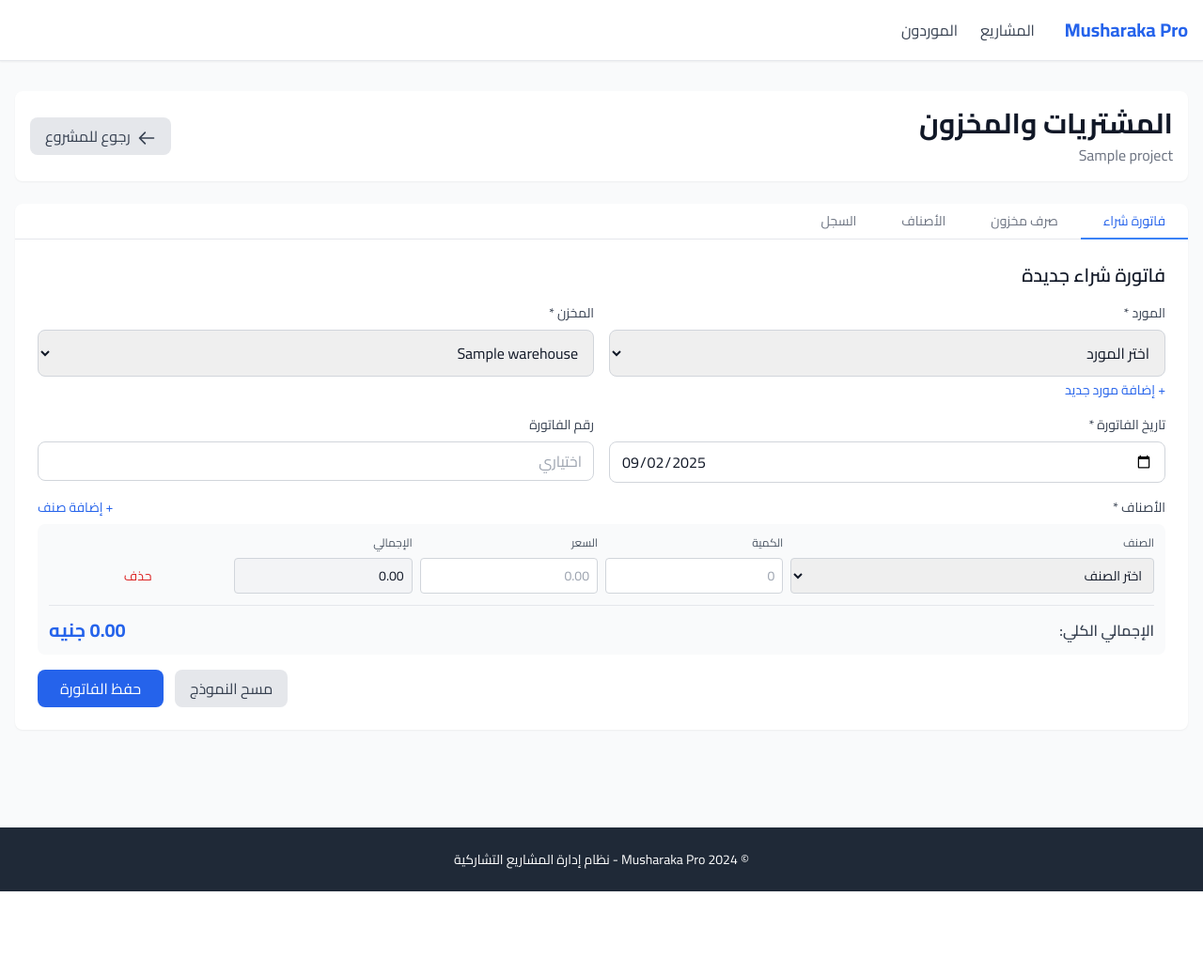
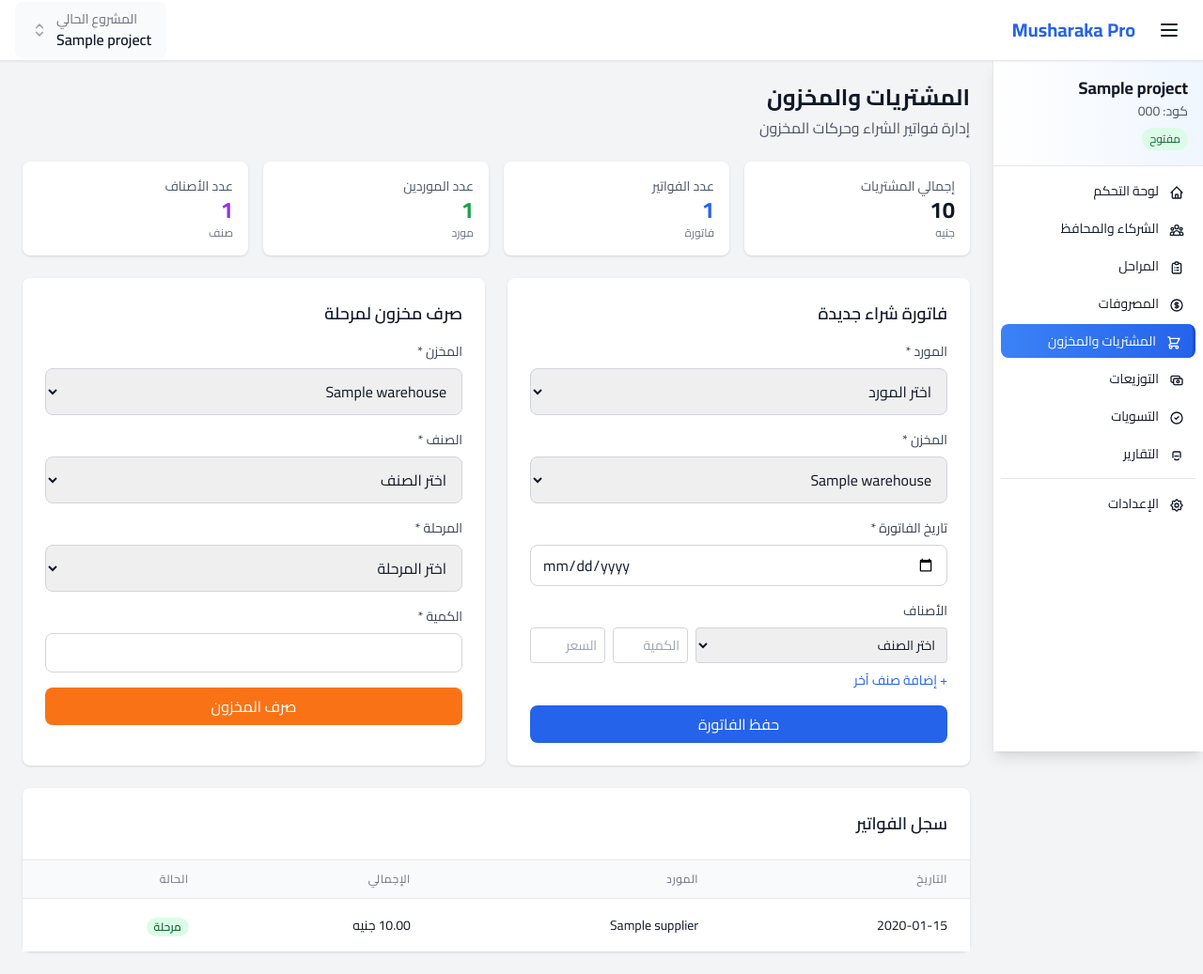
Before and after one commit to Mohagag609/The-end, a Flask app: page /project/1/purchases in a window 1280 px wide. Shown: the whole page at 94% size. Before the commit the page ends 949 px from the top, so only its background shows below. Run offline with Flask 3, Linux system fonts and the light colour scheme; tables that the repository leaves empty hold one stand-in row (values such as "Sample post"); some libraries are stand-ins or nearby versions.

Commit message:
Refactor purchases and settlements pages with improved UI and project navigation
Co-authored-by: mohagag609 <mohagag609@gmail.com>

```diff
--- a/app.py
+++ b/app.py
@@ -422,19 +422,20 @@ def new_supplier():
 def purchases(project_id):
     """قائمة المشتريات"""
     project = Project.query.get_or_404(project_id)
-    invoices = PurchaseInvoice.query.filter_by(project_id=project_id).all()
+    invoices = PurchaseInvoice.query.filter_by(project_id=project_id).order_by(PurchaseInvoice.invoice_date.desc()).all()
     suppliers = Supplier.query.all()
     items = Item.query.all()
     warehouses = Warehouse.query.filter_by(project_id=project_id).all()
+    all_projects = Project.query.all()
 
-    from datetime import date as date_type
-    return render_template('purchases_improved.html',
-                         project=project,
+    return render_template('purchases_page.html',
+                         current_project=project,
+                         all_projects=all_projects,
                          invoices=invoices,
                          suppliers=suppliers,
                          items=items,
                          warehouses=warehouses,
-                         date=date_type)
+                         active_page='purchases')
 
 @app.route('/project/<int:project_id>/purchase/new', methods=['POST'])
 def new_purchase(project_id):
@@ -550,8 +551,13 @@ def settlements(project_id):
     """قائمة التسويات"""
     project = Project.query.get_or_404(project_id)
     batches = PartnerSettleBatch.query.filter_by(project_id=project_id).order_by(PartnerSettleBatch.cutoff_date.desc()).all()
+    all_projects = Project.query.all()
 
-    return render_template('settlements.html', project=project, batches=batches)
+    return render_template('settlements_page.html',
+                         current_project=project,
+                         all_projects=all_projects,
+                         batches=batches,
+                         active_page='settlements')
 
 @app.route('/project/<int:project_id>/settlement/new', methods=['GET', 'POST'])
 def new_settlement(project_id):
@@ -673,20 +679,29 @@ def new_settlement(project_id):
         flash('تم إنشاء التسوية بنجاح', 'success')
         return redirect(url_for('settlement_preview', project_id=project_id, batch_id=batch.id))
 
-    return render_template('settlement_new.html', project=project)
+    all_projects = Project.query.all()
+    return render_template('settlement_new.html',
+                         current_project=project,
+                         all_projects=all_projects,
+                         active_page='settlements')
 
 @app.route('/project/<int:project_id>/settlement/<int:batch_id>/preview')
 def settlement_preview(project_id, batch_id):
     """معاينة التسوية"""
+    project = Project.query.get_or_404(project_id)
     batch = PartnerSettleBatch.query.get_or_404(batch_id)
     lines = PartnerSettleLine.query.filter_by(batch_id=batch_id).all()
     claims = PartnerClaim.query.filter_by(batch_id=batch_id).all()
+    all_projects = Project.query.all()
 
     return render_template('settlement_preview.html',
+                         current_project=project,
+                         all_projects=all_projects,
                          project_id=project_id,
                          batch=batch,
                          lines=lines,
-                         claims=claims)
+                         claims=claims,
+                         active_page='settlements')
 
 @app.route('/project/<int:project_id>/settlement/<int:batch_id>/post', methods=['POST'])
 def settlement_post(project_id, batch_id):
--- a/templates/layout.html
+++ b/templates/layout.html
@@ -38,13 +38,20 @@
         }
 
         .sidebar-link:hover {
-            padding-right: 1.5rem;
+            padding-right: 1.25rem;
+            background-color: #f3f4f6;
         }
 
         .sidebar-link.active {
             background: linear-gradient(90deg, #3B82F6 0%, #2563EB 100%);
             color: white;
-            border-right: 4px solid #1D4ED8;
+            border-right: 3px solid #1D4ED8;
+        }
+
+        /* RTL specific adjustments */
+        [dir="rtl"] .sidebar-link.active {
+            border-right: 3px solid #1D4ED8;
+            border-left: none;
         }
 
         .toast {
@@ -233,8 +240,8 @@
     </aside>
 
     <!-- Main Content -->
-    <main :class="sidebarOpen ? 'ml-56' : 'ml-0'" class="pt-16 min-h-screen transition-all duration-300">
-        <div class="p-4 lg:p-6">
+    <main :class="sidebarOpen ? 'mr-56' : 'mr-0'" class="pt-16 min-h-screen transition-all duration-300">
+        <div class="p-4 lg:p-6 max-w-7xl mx-auto">
             {% block content %}{% endblock %}
         </div>
     </main>
--- /dev/null
+++ b/templates/purchases_page.html
@@ -0,0 +1,210 @@
+{% extends "layout.html" %}
+
+{% block title %}المشتريات والمخزون - {{ current_project.name }}{% endblock %}
+
+{% block content %}
+<div class="mb-6">
+    <h1 class="text-2xl font-bold text-gray-900">المشتريات والمخزون</h1>
+    <p class="text-gray-600 mt-1">إدارة فواتير الشراء وحركات المخزون</p>
+</div>
+
+<!-- Statistics Cards -->
+<div class="grid grid-cols-1 md:grid-cols-4 gap-4 mb-6">
+    <div class="bg-white rounded-lg shadow p-4">
+        <p class="text-sm text-gray-600">إجمالي المشتريات</p>
+        <p class="text-2xl font-bold text-gray-900">
+            {{ "{:,.0f}".format(invoices|sum(attribute='total')) }}
+        </p>
+        <p class="text-xs text-gray-500">جنيه</p>
+    </div>
+    <div class="bg-white rounded-lg shadow p-4">
+        <p class="text-sm text-gray-600">عدد الفواتير</p>
+        <p class="text-2xl font-bold text-blue-600">{{ invoices|length }}</p>
+        <p class="text-xs text-gray-500">فاتورة</p>
+    </div>
+    <div class="bg-white rounded-lg shadow p-4">
+        <p class="text-sm text-gray-600">عدد الموردين</p>
+        <p class="text-2xl font-bold text-green-600">{{ suppliers|length }}</p>
+        <p class="text-xs text-gray-500">مورد</p>
+    </div>
+    <div class="bg-white rounded-lg shadow p-4">
+        <p class="text-sm text-gray-600">عدد الأصناف</p>
+        <p class="text-2xl font-bold text-purple-600">{{ items|length }}</p>
+        <p class="text-xs text-gray-500">صنف</p>
+    </div>
+</div>
+
+<div class="grid grid-cols-1 lg:grid-cols-2 gap-6 mb-6">
+    <!-- Purchase Invoice Form -->
+    <div class="bg-white rounded-lg shadow p-6">
+        <h2 class="text-lg font-semibold text-gray-900 mb-4">فاتورة شراء جديدة</h2>
+        <form action="/project/{{ current_project.id }}/purchase/new" method="POST" id="purchaseForm">
+            <div class="space-y-4">
+                <div>
+                    <label class="block text-sm font-medium text-gray-700 mb-2">المورد *</label>
+                    <select name="supplier_id" required class="w-full px-3 py-2 border border-gray-300 rounded-lg focus:outline-none focus:ring-2 focus:ring-blue-500">
+                        <option value="">اختر المورد</option>
+                        {% for supplier in suppliers %}
+                        <option value="{{ supplier.id }}">{{ supplier.name }}</option>
+                        {% endfor %}
+                    </select>
+                </div>
+
+                <div>
+                    <label class="block text-sm font-medium text-gray-700 mb-2">المخزن *</label>
+                    <select name="warehouse_id" required class="w-full px-3 py-2 border border-gray-300 rounded-lg focus:outline-none focus:ring-2 focus:ring-blue-500">
+                        {% for warehouse in warehouses %}
+                        <option value="{{ warehouse.id }}">{{ warehouse.name }}</option>
+                        {% endfor %}
+                    </select>
+                </div>
+
+                <div>
+                    <label class="block text-sm font-medium text-gray-700 mb-2">تاريخ الفاتورة *</label>
+                    <input type="date" name="invoice_date" required
+                           class="w-full px-3 py-2 border border-gray-300 rounded-lg focus:outline-none focus:ring-2 focus:ring-blue-500">
+                </div>
+
+                <div>
+                    <label class="block text-sm font-medium text-gray-700 mb-2">الأصناف</label>
+                    <div id="itemsContainer" class="space-y-2">
+                        <div class="item-row flex gap-2">
+                            <select name="item_id[]" class="flex-1 px-2 py-1 border border-gray-300 rounded text-sm">
+                                <option value="">اختر الصنف</option>
+                                {% for item in items %}
+                                <option value="{{ item.id }}">{{ item.name }}</option>
+                                {% endfor %}
+                            </select>
+                            <input type="number" name="qty[]" step="0.001" placeholder="الكمية"
+                                   class="w-20 px-2 py-1 border border-gray-300 rounded text-sm">
+                            <input type="number" name="cost[]" step="0.01" placeholder="السعر"
+                                   class="w-20 px-2 py-1 border border-gray-300 rounded text-sm">
+                        </div>
+                    </div>
+                    <button type="button" onclick="addItemRow()" class="mt-2 text-blue-600 hover:text-blue-800 text-sm">
+                        + إضافة صنف آخر
+                    </button>
+                </div>
+
+                <button type="submit" class="w-full bg-blue-600 text-white py-2 rounded-lg hover:bg-blue-700 transition">
+                    حفظ الفاتورة
+                </button>
+            </div>
+        </form>
+    </div>
+
+    <!-- Stock Issue Form -->
+    <div class="bg-white rounded-lg shadow p-6">
+        <h2 class="text-lg font-semibold text-gray-900 mb-4">صرف مخزون لمرحلة</h2>
+        <form action="/project/{{ current_project.id }}/stock/issue" method="POST">
+            <div class="space-y-4">
+                <div>
+                    <label class="block text-sm font-medium text-gray-700 mb-2">المخزن *</label>
+                    <select name="warehouse_id" required class="w-full px-3 py-2 border border-gray-300 rounded-lg focus:outline-none focus:ring-2 focus:ring-blue-500">
+                        {% for warehouse in warehouses %}
+                        <option value="{{ warehouse.id }}">{{ warehouse.name }}</option>
+                        {% endfor %}
+                    </select>
+                </div>
+
+                <div>
+                    <label class="block text-sm font-medium text-gray-700 mb-2">الصنف *</label>
+                    <select name="item_id" required class="w-full px-3 py-2 border border-gray-300 rounded-lg focus:outline-none focus:ring-2 focus:ring-blue-500">
+                        <option value="">اختر الصنف</option>
+                        {% for item in items %}
+                        <option value="{{ item.id }}">{{ item.name }} - {{ item.std_cost }} جنيه</option>
+                        {% endfor %}
+                    </select>
+                </div>
+
+                <div>
+                    <label class="block text-sm font-medium text-gray-700 mb-2">المرحلة *</label>
+                    <select name="stage_id" required class="w-full px-3 py-2 border border-gray-300 rounded-lg focus:outline-none focus:ring-2 focus:ring-blue-500">
+                        <option value="">اختر المرحلة</option>
+                        {% for stage in current_project.stages %}
+                        <option value="{{ stage.id }}">{{ stage.name }}</option>
+                        {% endfor %}
+                    </select>
+                </div>
+
+                <div>
+                    <label class="block text-sm font-medium text-gray-700 mb-2">الكمية *</label>
+                    <input type="number" name="qty" step="0.001" min="0" required
+                           class="w-full px-3 py-2 border border-gray-300 rounded-lg focus:outline-none focus:ring-2 focus:ring-blue-500">
+                </div>
+
+                <button type="submit" class="w-full bg-orange-500 text-white py-2 rounded-lg hover:bg-orange-600 transition">
+                    صرف المخزون
+                </button>
+            </div>
+        </form>
+    </div>
+</div>
+
+<!-- Invoices Table -->
+<div class="bg-white rounded-lg shadow">
+    <div class="p-6 border-b">
+        <h2 class="text-lg font-semibold text-gray-900">سجل الفواتير</h2>
+    </div>
+    <div class="overflow-x-auto">
+        <table class="min-w-full divide-y divide-gray-200">
+            <thead class="bg-gray-50">
+                <tr>
+                    <th class="px-6 py-3 text-right text-xs font-medium text-gray-500 uppercase tracking-wider">التاريخ</th>
+                    <th class="px-6 py-3 text-right text-xs font-medium text-gray-500 uppercase tracking-wider">المورد</th>
+                    <th class="px-6 py-3 text-right text-xs font-medium text-gray-500 uppercase tracking-wider">الإجمالي</th>
+                    <th class="px-6 py-3 text-right text-xs font-medium text-gray-500 uppercase tracking-wider">الحالة</th>
+                </tr>
+            </thead>
+            <tbody class="bg-white divide-y divide-gray-200">
+                {% for invoice in invoices %}
+                <tr class="hover:bg-gray-50">
+                    <td class="px-6 py-4 whitespace-nowrap text-sm text-gray-900">{{ invoice.invoice_date }}</td>
+                    <td class="px-6 py-4 whitespace-nowrap text-sm font-medium text-gray-900">{{ invoice.supplier.name }}</td>
+                    <td class="px-6 py-4 whitespace-nowrap text-sm text-gray-900">{{ "{:,.2f}".format(invoice.total) }} جنيه</td>
+                    <td class="px-6 py-4 whitespace-nowrap">
+                        <span class="px-2 inline-flex text-xs leading-5 font-semibold rounded-full bg-green-100 text-green-800">
+                            مرحلة
+                        </span>
+                    </td>
+                </tr>
+                {% endfor %}
+            </tbody>
+        </table>
+
+        {% if not invoices %}
+        <div class="text-center py-12">
+            <svg class="mx-auto h-12 w-12 text-gray-400 mb-4" fill="none" stroke="currentColor" viewBox="0 0 24 24">
+                <path stroke-linecap="round" stroke-linejoin="round" stroke-width="2" d="M9 12h6m-6 4h6m2 5H7a2 2 0 01-2-2V5a2 2 0 012-2h5.586a1 1 0 01.707.293l5.414 5.414a1 1 0 01.293.707V19a2 2 0 01-2 2z"></path>
+            </svg>
+            <h3 class="text-lg font-medium text-gray-900 mb-2">لا توجد فواتير</h3>
+            <p class="text-gray-500">لم يتم تسجيل أي فواتير شراء بعد</p>
+        </div>
+        {% endif %}
+    </div>
+</div>
+
+<script>
+function addItemRow() {
+    const container = document.getElementById('itemsContainer');
+    const newRow = document.createElement('div');
+    newRow.className = 'item-row flex gap-2';
+    newRow.innerHTML = `
+        <select name="item_id[]" class="flex-1 px-2 py-1 border border-gray-300 rounded text-sm">
+            <option value="">اختر الصنف</option>
+            {% for item in items %}
+            <option value="{{ item.id }}">{{ item.name }}</option>
+            {% endfor %}
+        </select>
+        <input type="number" name="qty[]" step="0.001" placeholder="الكمية"
+               class="w-20 px-2 py-1 border border-gray-300 rounded text-sm">
+        <input type="number" name="cost[]" step="0.01" placeholder="السعر"
+               class="w-20 px-2 py-1 border border-gray-300 rounded text-sm">
+        <button type="button" onclick="this.parentElement.remove()" class="text-red-600 hover:text-red-800 text-sm">
+            حذف
+        </button>
+    `;
+    container.appendChild(newRow);
+}
+</script>
+{% endblock %}
--- a/templates/settlement_preview.html
+++ b/templates/settlement_preview.html
@@ -1,6 +1,6 @@
-{% extends "base.html" %}
+{% extends "layout.html" %}
 
-{% block title %}معاينة التسوية - {{ batch.project.name }}{% endblock %}
+{% block title %}معاينة التسوية - {{ current_project.name }}{% endblock %}
 
 {% block content %}
 <div class="mb-6">
```
Also changed, not shown: templates/settlement_new.html (+5 -5 lines), templates/settlements_page.html (added, +137 -0 lines).
